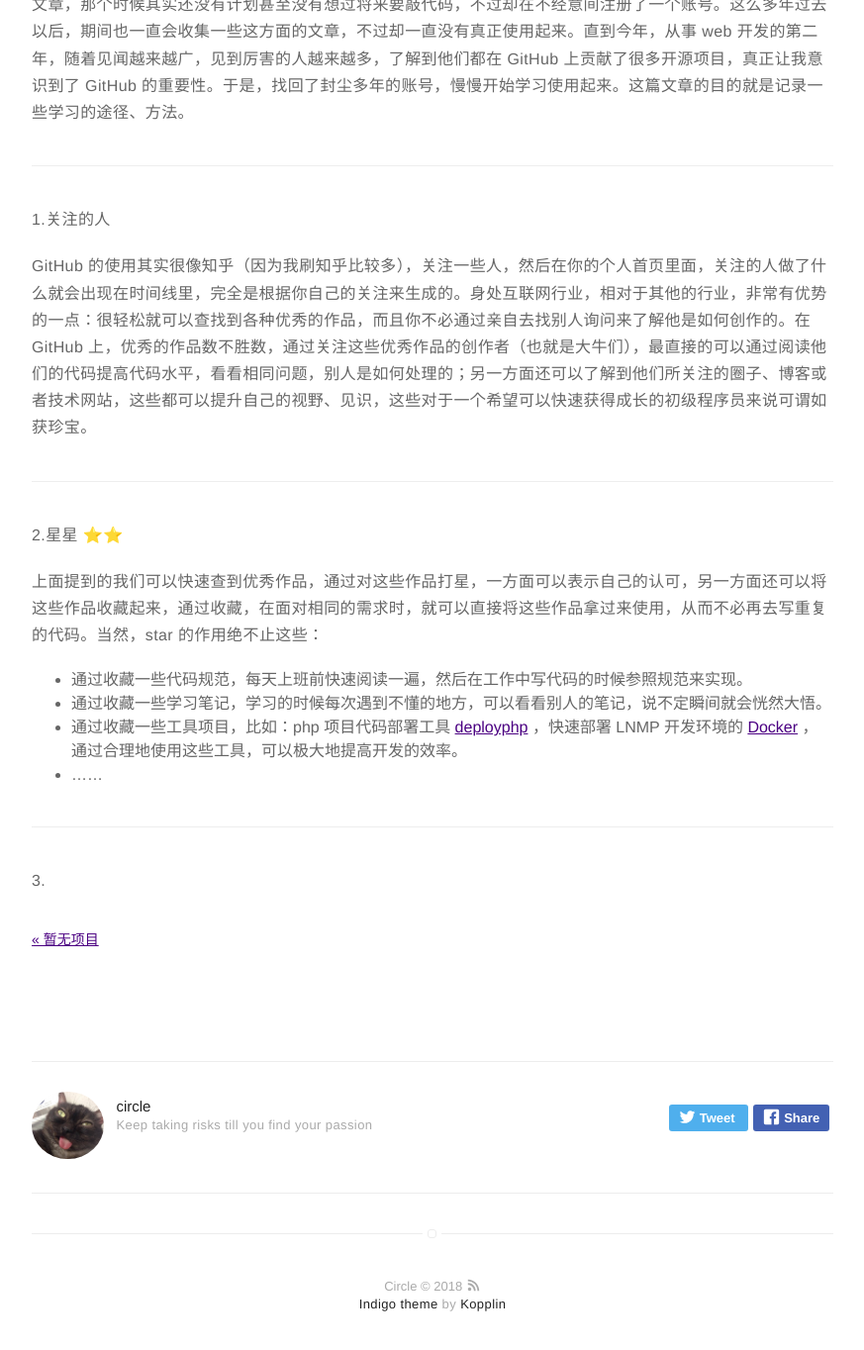
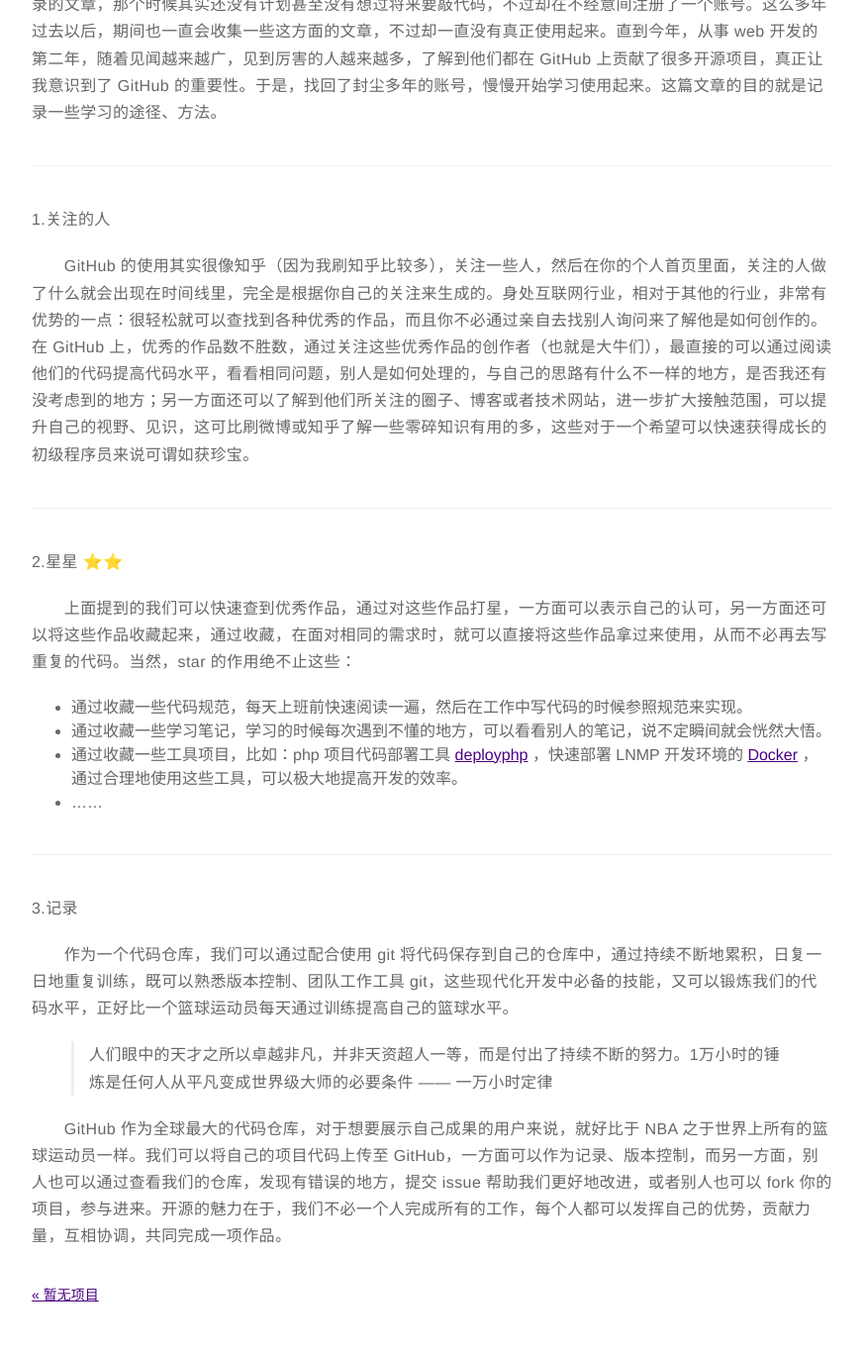
Before and after one commit to rust17/blog, a Jekyll site: the page built from _posts/2018-08-04-How-did-I-use-GitHub-to-learn.markdown, in a window 1280 px wide and 1400 px high, scrolled down 353 px. Shown: the top 1364 px of the window at 99% size, without its empty margins (203-1076 px from the left). Built offline with Jekyll 4.4.1, drawn with Linux system fonts in a browser that asks for light colours.

Commit message:
update How-did-I-use-GitHub-to-learn

```diff
--- a/_posts/2018-08-04-How-did-I-use-GitHub-to-learn.markdown
+++ b/_posts/2018-08-04-How-did-I-use-GitHub-to-learn.markdown
@@ -9,17 +9,17 @@
 author: circle
 description: 记录一些我的学习方法
 ---
-很久以前（可能是还在上大学的时候），我就在网上看到过一些介绍如何使用 GitHub 进行学习、工作或者记录的文章，那个时候其实还没有计划甚至没有想过将来要敲代码，不过却在不经意间注册了一个账号。这么多年过去以后，期间也一直会收集一些这方面的文章，不过却一直没有真正使用起来。直到今年，从事 web 开发的第二年，随着见闻越来越广，见到厉害的人越来越多，了解到他们都在 GitHub 上贡献了很多开源项目，真正让我意识到了 GitHub 的重要性。于是，找回了封尘多年的账号，慢慢开始学习使用起来。这篇文章的目的就是记录一些学习的途径、方法。
+&emsp;&emsp;很久以前（可能是还在上大学的时候），我就在网上看到过一些介绍如何使用 GitHub 进行学习、工作或者记录的文章，那个时候其实还没有计划甚至没有想过将来要敲代码，不过却在不经意间注册了一个账号。这么多年过去以后，期间也一直会收集一些这方面的文章，不过却一直没有真正使用起来。直到今年，从事 web 开发的第二年，随着见闻越来越广，见到厉害的人越来越多，了解到他们都在 GitHub 上贡献了很多开源项目，真正让我意识到了 GitHub 的重要性。于是，找回了封尘多年的账号，慢慢开始学习使用起来。这篇文章的目的就是记录一些学习的途径、方法。
 
 ---
 1.关注的人
 
-GitHub 的使用其实很像知乎（因为我刷知乎比较多），关注一些人，然后在你的个人首页里面，关注的人做了什么就会出现在时间线里，完全是根据你自己的关注来生成的。身处互联网行业，相对于其他的行业，非常有优势的一点：很轻松就可以查找到各种优秀的作品，而且你不必通过亲自去找别人询问来了解他是如何创作的。在 GitHub 上，优秀的作品数不胜数，通过关注这些优秀作品的创作者（也就是大牛们），最直接的可以通过阅读他们的代码提高代码水平，看看相同问题，别人是如何处理的；另一方面还可以了解到他们所关注的圈子、博客或者技术网站，这些都可以提升自己的视野、见识，这些对于一个希望可以快速获得成长的初级程序员来说可谓如获珍宝。
+&emsp;&emsp;GitHub 的使用其实很像知乎（因为我刷知乎比较多），关注一些人，然后在你的个人首页里面，关注的人做了什么就会出现在时间线里，完全是根据你自己的关注来生成的。身处互联网行业，相对于其他的行业，非常有优势的一点：很轻松就可以查找到各种优秀的作品，而且你不必通过亲自去找别人询问来了解他是如何创作的。在 GitHub 上，优秀的作品数不胜数，通过关注这些优秀作品的创作者（也就是大牛们），最直接的可以通过阅读他们的代码提高代码水平，看看相同问题，别人是如何处理的，与自己的思路有什么不一样的地方，是否我还有没考虑到的地方；另一方面还可以了解到他们所关注的圈子、博客或者技术网站，进一步扩大接触范围，可以提升自己的视野、见识，这可比刷微博或知乎了解一些零碎知识有用的多，这些对于一个希望可以快速获得成长的初级程序员来说可谓如获珍宝。
 
 ---
 2.星星 ⭐⭐
 
-上面提到的我们可以快速查到优秀作品，通过对这些作品打星，一方面可以表示自己的认可，另一方面还可以将这些作品收藏起来，通过收藏，在面对相同的需求时，就可以直接将这些作品拿过来使用，从而不必再去写重复的代码。当然，star 的作用绝不止这些：
+&emsp;&emsp;上面提到的我们可以快速查到优秀作品，通过对这些作品打星，一方面可以表示自己的认可，另一方面还可以将这些作品收藏起来，通过收藏，在面对相同的需求时，就可以直接将这些作品拿过来使用，从而不必再去写重复的代码。当然，star 的作用绝不止这些：
 
 * 通过收藏一些代码规范，每天上班前快速阅读一遍，然后在工作中写代码的时候参照规范来实现。
 * 通过收藏一些学习笔记，学习的时候每次遇到不懂的地方，可以看看别人的笔记，说不定瞬间就会恍然大悟。
@@ -27,4 +27,9 @@
 * ......
 
 ---
-3.
+3.记录
+
+&emsp;&emsp;作为一个代码仓库，我们可以通过配合使用 git 将代码保存到自己的仓库中，通过持续不断地累积，日复一日地重复训练，既可以熟悉版本控制、团队工作工具 git，这些现代化开发中必备的技能，又可以锻炼我们的代码水平，正好比一个篮球运动员每天通过训练提高自己的篮球水平。
+> 人们眼中的天才之所以卓越非凡，并非天资超人一等，而是付出了持续不断的努力。1万小时的锤炼是任何人从平凡变成世界级大师的必要条件 —— 一万小时定律
+
+&emsp;&emsp;GitHub 作为全球最大的代码仓库，对于想要展示自己成果的用户来说，就好比于 NBA 之于世界上所有的篮球运动员一样。我们可以将自己的项目代码上传至 GitHub，一方面可以作为记录、版本控制，而另一方面，别人也可以通过查看我们的仓库，发现有错误的地方，提交 issue 帮助我们更好地改进，或者别人也可以 fork 你的项目，参与进来。开源的魅力在于，我们不必一个人完成所有的工作，每个人都可以发挥自己的优势，贡献力量，互相协调，共同完成一项作品。
```
